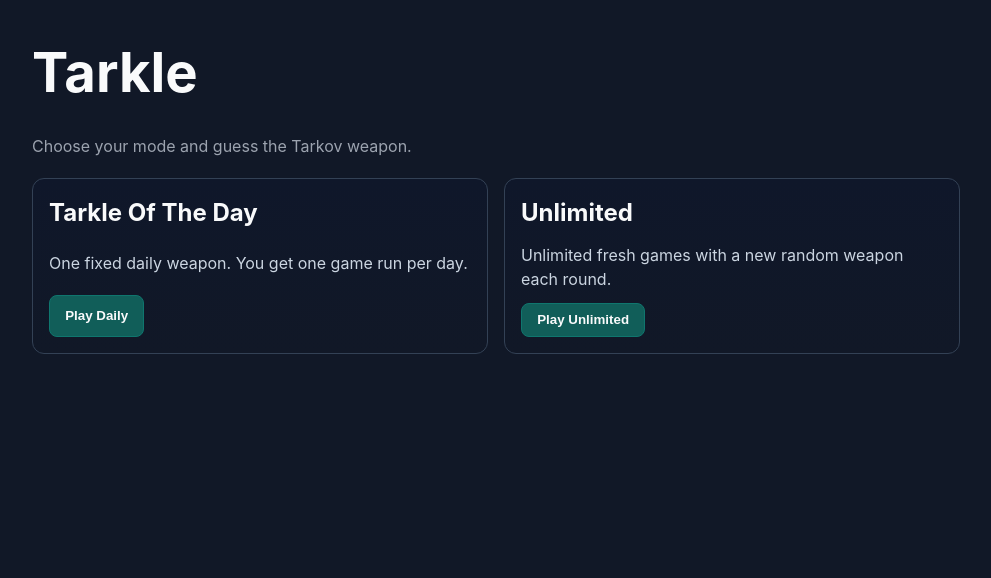
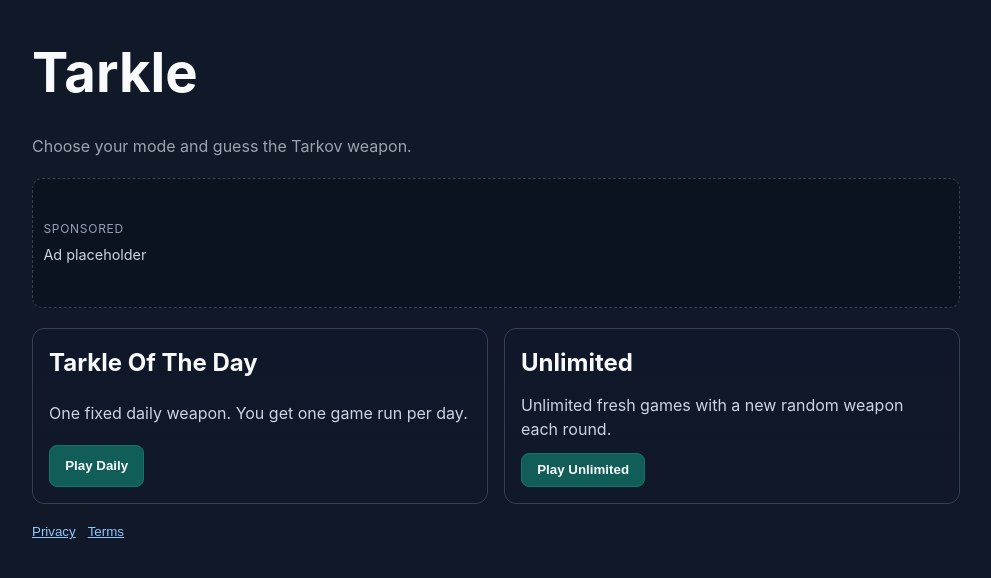
Before and after one commit to FatherPatrick/Tarkle, a React (Vite) app: page / in a window 1280 px wide. Shown: the top 578 px of the page, without its empty margins (144-1135 px from the left). Built offline with nearby package versions, Linux system fonts and the light colour scheme; no server answers.

Commit message:
Setting up basics to support ad placement

```diff
--- a/src/App.css
+++ b/src/App.css
@@ -58,6 +58,67 @@
   font-weight: 600;
 }
 
+.site-footer-links {
+  display: flex;
+  gap: 0.75rem;
+}
+
+.site-footer-links button {
+  border: 0;
+  background: transparent;
+  color: #93c5fd;
+  text-decoration: underline;
+  cursor: pointer;
+  padding: 0;
+}
+
+.ad-slot {
+  border: 1px dashed #334155;
+  border-radius: 0.65rem;
+  background: #0b1220;
+  display: grid;
+  align-content: center;
+  gap: 0.4rem;
+  padding: 0.65rem;
+}
+
+.ad-slot-label {
+  font-size: 0.75rem;
+  text-transform: uppercase;
+  color: #94a3b8;
+  letter-spacing: 0.06em;
+}
+
+.ad-slot-copy {
+  color: #cbd5e1;
+  font-size: 0.9rem;
+}
+
+.legal-page {
+  display: grid;
+  gap: 0.9rem;
+  max-width: 760px;
+}
+
+.legal-page h1,
+.legal-page p {
+  margin: 0;
+}
+
+.legal-page p {
+  color: #cbd5e1;
+}
+
+.legal-back {
+  width: fit-content;
+  border: 1px solid #374151;
+  background: #1f2937;
+  color: #f9fafb;
+  border-radius: 0.5rem;
+  padding: 0.5rem 0.9rem;
+  cursor: pointer;
+}
+
 @media (max-width: 700px) {
   .home-mode-grid {
     grid-template-columns: 1fr;
--- a/src/app/AppShell.jsx
+++ b/src/app/AppShell.jsx
@@ -1,17 +1,44 @@
 import { useState } from 'react'
 import HomePage from '../pages/HomePage'
 import GamePage from '../pages/GamePage'
+import PrivacyPage from '../pages/PrivacyPage'
+import TermsPage from '../pages/TermsPage'
 
 function AppShell() {
+  const [view, setView] = useState('home')
   const [selectedMode, setSelectedMode] = useState(null)
+
+  const handleSelectMode = (mode) => {
+    setSelectedMode(mode)
+    setView('game')
+  }
+
+  const handleBackHome = () => {
+    setView('home')
+    setSelectedMode(null)
+  }
 
   return (
     <main className="app-shell">
-      {selectedMode ? (
-        <GamePage mode={selectedMode} onBackHome={() => setSelectedMode(null)} />
-      ) : (
-        <HomePage onSelectMode={setSelectedMode} />
-      )}
+      {view === 'home' ? (
+        <HomePage
+          onOpenPrivacy={() => setView('privacy')}
+          onOpenTerms={() => setView('terms')}
+          onSelectMode={handleSelectMode}
+        />
+      ) : null}
+
+      {view === 'game' && selectedMode ? (
+        <GamePage
+          mode={selectedMode}
+          onBackHome={handleBackHome}
+          onOpenPrivacy={() => setView('privacy')}
+          onOpenTerms={() => setView('terms')}
+        />
+      ) : null}
+
+      {view === 'privacy' ? <PrivacyPage onBackHome={handleBackHome} /> : null}
+      {view === 'terms' ? <TermsPage onBackHome={handleBackHome} /> : null}
     </main>
   )
 }
--- /dev/null
+++ b/src/features/ads/AdSlot.jsx
@@ -0,0 +1,71 @@
+import { useEffect, useRef, useState } from 'react'
+import { ADS_ENABLED, ADSENSE_CLIENT_ID } from './adsConfig'
+import { ensureAdSenseScript } from './ensureAdSenseScript'
+
+function AdSlot({ slot, label = 'Advertisement', minHeight = 120 }) {
+  const adRef = useRef(null)
+  const [isReady, setIsReady] = useState(false)
+
+  useEffect(() => {
+    let active = true
+
+    async function load() {
+      if (!ADS_ENABLED || !ADSENSE_CLIENT_ID || !slot) {
+        return
+      }
+
+      const loaded = await ensureAdSenseScript(ADSENSE_CLIENT_ID)
+      if (active && loaded) {
+        setIsReady(true)
+      }
+    }
+
+    load()
+
+    return () => {
+      active = false
+    }
+  }, [slot])
+
+  useEffect(() => {
+    if (!isReady || !adRef.current) {
+      return
+    }
+
+    if (adRef.current.getAttribute('data-ad-status')) {
+      return
+    }
+
+    try {
+      ;(window.adsbygoogle = window.adsbygoogle || []).push({})
+    } catch {
+      // Ignore transient ad-init errors while scaffolding.
+    }
+  }, [isReady])
+
+  if (!ADS_ENABLED || !ADSENSE_CLIENT_ID || !slot) {
+    return (
+      <aside className="ad-slot ad-slot--placeholder" style={{ minHeight }}>
+        <span className="ad-slot-label">{label}</span>
+        <span className="ad-slot-copy">Ad placeholder</span>
+      </aside>
+    )
+  }
+
+  return (
+    <aside className="ad-slot" style={{ minHeight }}>
+      <span className="ad-slot-label">{label}</span>
+      <ins
+        ref={adRef}
+        className="adsbygoogle"
+        style={{ display: 'block' }}
+        data-ad-client={ADSENSE_CLIENT_ID}
+        data-ad-slot={slot}
+        data-ad-format="auto"
+        data-full-width-responsive="true"
+      />
+    </aside>
+  )
+}
+
+export default AdSlot
--- /dev/null
+++ b/src/features/ads/adsConfig.js
@@ -0,0 +1,2 @@
+export const ADS_ENABLED = import.meta.env.VITE_ENABLE_ADS === 'true'
+export const ADSENSE_CLIENT_ID = import.meta.env.VITE_ADSENSE_CLIENT_ID || ''
--- /dev/null
+++ b/src/features/ads/ensureAdSenseScript.js
@@ -0,0 +1,35 @@
+let scriptLoadPromise = null
+
+export function ensureAdSenseScript(clientId) {
+  if (!clientId) {
+    return Promise.resolve(false)
+  }
+
+  if (scriptLoadPromise) {
+    return scriptLoadPromise
+  }
+
+  const existing = document.querySelector(
+    'script[data-tarkle-adsense="true"]',
+  )
+
+  if (existing) {
+    scriptLoadPromise = Promise.resolve(true)
+    return scriptLoadPromise
+  }
+
+  scriptLoadPromise = new Promise((resolve) => {
+    const script = document.createElement('script')
+    script.async = true
+    script.src = `https://pagead2.googlesyndication.com/pagead/js/adsbygoogle.js?client=${clientId}`
+    script.crossOrigin = 'anonymous'
+    script.setAttribute('data-tarkle-adsense', 'true')
+
+    script.onload = () => resolve(true)
+    script.onerror = () => resolve(false)
+
+    document.head.appendChild(script)
+  })
+
+  return scriptLoadPromise
+}
--- a/src/pages/GamePage.jsx
+++ b/src/pages/GamePage.jsx
@@ -1,10 +1,11 @@
+import AdSlot from '../features/ads/AdSlot'
 import GameHeader from '../features/tarkle/components/GameHeader'
 import WeaponGuessBoard from '../features/tarkle/components/WeaponGuessBoard'
 import WeaponSearchSelect from '../features/tarkle/components/WeaponSearchSelect'
 import { useTarkleGame } from '../features/tarkle/hooks/useTarkleGame'
 import '../features/tarkle/Tarkle.css'
 
-function GamePage({ mode, onBackHome }) {
+function GamePage({ mode, onBackHome, onOpenPrivacy, onOpenTerms }) {
   const {
     attempts,
     weaponBank,
@@ -21,6 +22,8 @@
 
   return (
     <section className="tarkle">
+      <AdSlot label="Advertisement" minHeight={120} slot="1000000002" />
+
       <GameHeader
         message={message}
         onBackHome={onBackHome}
@@ -51,6 +54,17 @@
       </div>
 
       <WeaponGuessBoard attempts={attempts} />
+
+      <AdSlot label="Advertisement" minHeight={120} slot="1000000003" />
+
+      <footer className="site-footer-links">
+        <button onClick={onOpenPrivacy} type="button">
+          Privacy
+        </button>
+        <button onClick={onOpenTerms} type="button">
+          Terms
+        </button>
+      </footer>
     </section>
   )
 }
--- a/src/pages/HomePage.jsx
+++ b/src/pages/HomePage.jsx
@@ -1,8 +1,12 @@
-function HomePage({ onSelectMode }) {
+import AdSlot from '../features/ads/AdSlot'
+
+function HomePage({ onSelectMode, onOpenPrivacy, onOpenTerms }) {
   return (
     <section className="home-landing">
       <h1 className="home-title">Tarkle</h1>
       <p className="home-subtitle">Choose your mode and guess the Tarkov weapon.</p>
+
+      <AdSlot label="Sponsored" minHeight={130} slot="1000000001" />
 
       <div className="home-mode-grid">
         <article className="home-mode-card">
@@ -29,6 +33,15 @@
           </button>
         </article>
       </div>
+
+      <footer className="site-footer-links">
+        <button onClick={onOpenPrivacy} type="button">
+          Privacy
+        </button>
+        <button onClick={onOpenTerms} type="button">
+          Terms
+        </button>
+      </footer>
     </section>
   )
 }
--- /dev/null
+++ b/src/pages/PrivacyPage.jsx
@@ -0,0 +1,25 @@
+function PrivacyPage({ onBackHome }) {
+  return (
+    <section className="legal-page">
+      <h1>Privacy Policy</h1>
+      <p>
+        Tarkle may use cookies and similar technologies to store game progress,
+        remember mode selection, and support advertising.
+      </p>
+      <p>
+        If ads are enabled, third-party ad providers may process device and
+        browsing data to serve and measure ads. Refer to your selected ad
+        provider policies for details.
+      </p>
+      <p>
+        We store gameplay state in your browser local storage to support daily
+        progress persistence and improved user experience.
+      </p>
+      <button className="legal-back" onClick={onBackHome} type="button">
+        Back Home
+      </button>
+    </section>
+  )
+}
+
+export default PrivacyPage
--- /dev/null
+++ b/src/pages/TermsPage.jsx
@@ -0,0 +1,23 @@
+function TermsPage({ onBackHome }) {
+  return (
+    <section className="legal-page">
+      <h1>Terms of Use</h1>
+      <p>
+        Tarkle is provided as-is for entertainment. Game data is sourced from
+        third-party APIs and may change without notice.
+      </p>
+      <p>
+        You agree not to abuse the service, automate requests in a way that
+        harms availability, or interfere with normal gameplay.
+      </p>
+      <p>
+        We may update these terms as the project evolves.
+      </p>
+      <button className="legal-back" onClick={onBackHome} type="button">
+        Back Home
+      </button>
+    </section>
+  )
+}
+
+export default TermsPage
```
